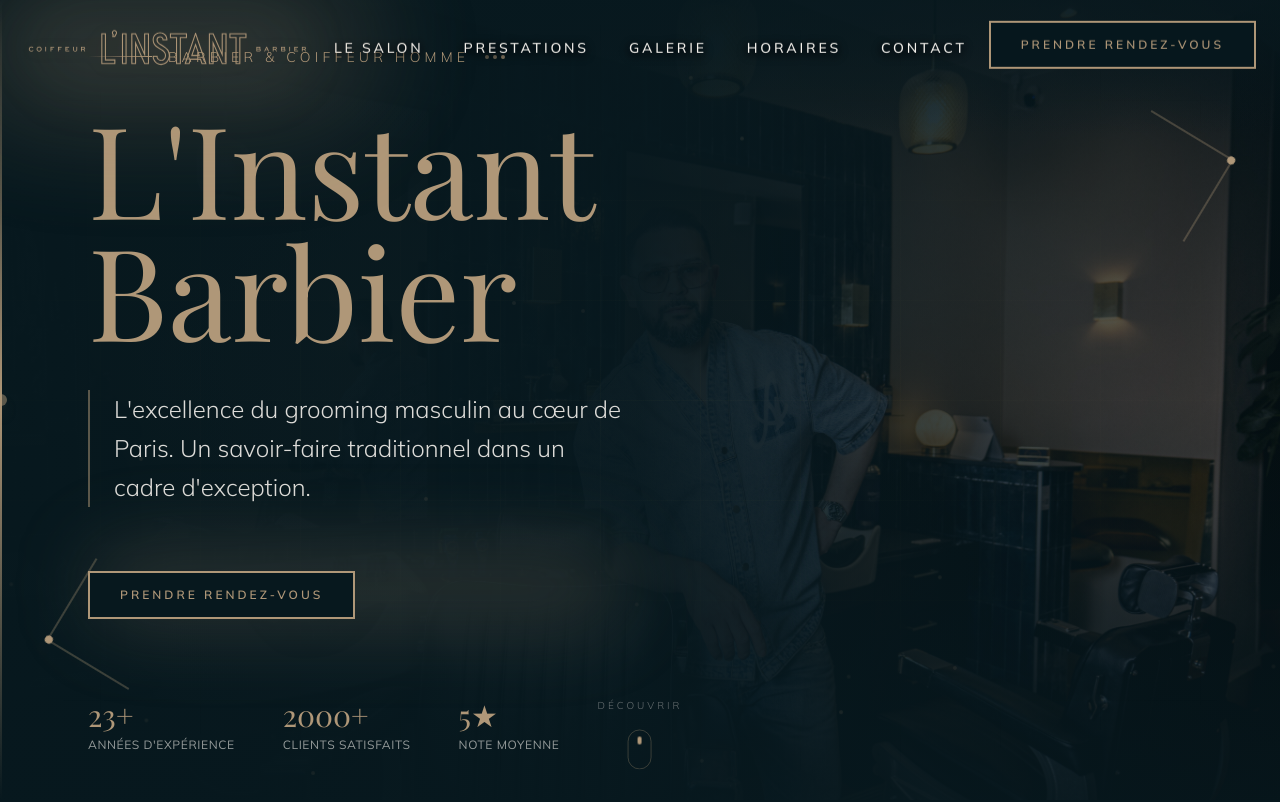
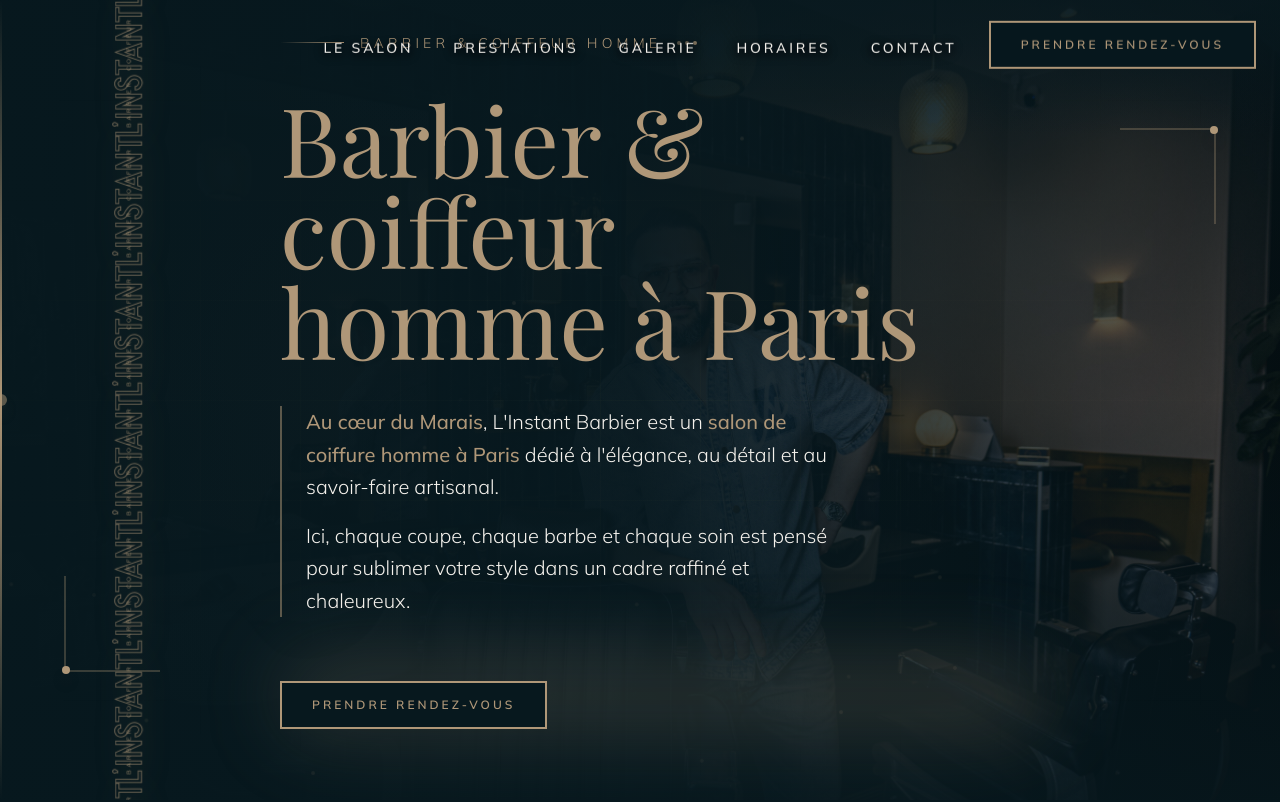
Before and after one commit to ssidikov/instant-barbier, a Next.js app: page / in a window 1280 px wide. Shown: the top 802 px of the page. Built offline with nearby package versions, Linux system fonts and the light colour scheme; a web font is replaced by a local one.

Commit message:
feat: establish initial homepage with core sections, styling, and animations.

```diff
--- a/src/app/globals.css
+++ b/src/app/globals.css
@@ -337,3 +337,17 @@
 .animate-marquee-rtl {
   animation: marquee-rtl 300s linear infinite;
 }
+
+/* Vertical marquee - bottom to top */
+@keyframes marquee-vertical {
+  0% {
+    transform: translateY(0);
+  }
+  100% {
+    transform: translateY(-50%);
+  }
+}
+
+.animate-marquee-vertical {
+  animation: marquee-vertical 40s linear infinite;
+}
--- a/src/app/page.tsx
+++ b/src/app/page.tsx
@@ -434,8 +434,29 @@ export default function Home() {
           <div className='absolute inset-0 bg-[linear-gradient(rgba(156,131,88,0.03)_1px,transparent_1px),linear-gradient(90deg,rgba(156,131,88,0.03)_1px,transparent_1px)] bg-[size:100px_100px] [mask-image:radial-gradient(ellipse_80%_50%_at_50%_50%,black,transparent)]' />
 
           {/* Content */}
-          <Container className='pr-148 relative z-10 h-full flex items-center'>
-            <div className='max-w-3xl mr-auto space-y-8 md:space-y-10 py-32 md:py-20'>
+          <div className='relative z-10 h-full flex'>
+            {/* Logo on left side - rotated 90 degrees with vertical marquee, 20% width */}
+            <div className='hidden md:flex w-[20vw] shrink-0 h-full overflow-hidden relative items-center justify-center'>
+              <div className='animate-marquee-vertical flex flex-col items-center gap-24 h-max'>
+                {/* Multiple logos for seamless vertical loop */}
+                {[...Array(8)].map((_, i) => (
+                  <div key={i} className='shrink-0'>
+                    <Image
+                      src='/logo/logo-golden.svg'
+                      alt="L'Instant Barbier"
+                      width={600}
+                      height={200}
+                      className='w-[45vh] h-auto object-contain drop-shadow-[0_4px_16px_rgba(156,131,88,0.4)] opacity-60 -rotate-90'
+                      priority={i === 0}
+                    />
+                  </div>
+                ))}
+              </div>
+            </div>
+
+            {/* Hero content - with padding to clear header */}
+            <Container className='flex-1 flex items-center pt-32 md:pt-24'>
+              <div className='max-w-3xl space-y-8 md:space-y-10'>
                 {/* Subtitle with animated line */}
                 <div ref={heroSubtitleRef} className='flex items-center gap-4'>
                   <span className='w-16 h-[1px] bg-gradient-to-r from-transparent to-gold' />
@@ -455,21 +476,31 @@ export default function Home() {
                   </div>
                 </div>
 
-              {/* Main Title with perspective */}
+                {/* Main Title */}
                 <h1
                   ref={heroTitleRef}
-                className='text-5xl md:text-6xl lg:text-8xl xl:text-9xl font-title text-gold leading-[0.95] [perspective:1000px]'>
-                <span className='block [transform-style:preserve-3d]'>L&apos;Instant</span>
-                <span className='block [transform-style:preserve-3d]'>Barbier</span>
+                  className='text-4xl md:text-5xl lg:text-7xl xl:text-8xl font-title text-gold leading-[0.95] [perspective:1000px]'>
+                  <span className='block [transform-style:preserve-3d]'>Barbier & coiffeur</span>
+                  <span className='block [transform-style:preserve-3d]'>homme à Paris</span>
                 </h1>
 
                 {/* Description with premium styling */}
-              <p
+                <div
                   ref={heroDescriptionRef}
-                className='text-xl md:text-2xl text-cream/90 max-w-xl font-light leading-relaxed relative pl-6 border-l-2 border-gold/50'>
-                L&apos;excellence du grooming masculin au cœur de Paris. Un savoir-faire
-                traditionnel dans un cadre d&apos;exception.
+                  className='text-lg md:text-xl text-cream/90 max-w-xl font-light leading-relaxed relative pl-6 border-l-2 border-gold/50 space-y-4'>
+                  <p>
+                    <strong className='text-gold font-medium'>Au cœur du Marais</strong>,
+                    L&apos;Instant Barbier est un{' '}
+                    <strong className='text-gold font-medium'>
+                      salon de coiffure homme à Paris
+                    </strong>{' '}
+                    dédié à l&apos;élégance, au détail et au savoir-faire artisanal.
                   </p>
+                  <p>
+                    Ici, chaque coupe, chaque barbe et chaque soin est pensé pour sublimer votre
+                    style dans un cadre raffiné et chaleureux.
+                  </p>
+                </div>
 
                 {/* CTA Button with glow effect */}
                 <div ref={heroCtaRef} className='pt-6 relative'>
@@ -499,31 +530,20 @@ export default function Home() {
                     <div className='text-3xl font-title text-gold mb-1 group-hover:scale-110 transition-transform'>
                       5★
                     </div>
-                  <div className='text-xs text-cream/60 uppercase tracking-wider'>Note moyenne</div>
+                    <div className='text-xs text-cream/60 uppercase tracking-wider'>
+                      Note moyenne
+                    </div>
                   </div>
                 </div>
               </div>
             </Container>
-
-          {/* Scroll Indicator - Premium */}
-          <div className='absolute bottom-12 left-1/2 -translate-x-1/2 flex flex-col items-center gap-4 float-element'>
-            <span className='text-cream/40 text-[10px] uppercase tracking-[0.3em] font-light'>
-              Découvrir
-            </span>
-            <div className='relative w-6 h-10 border border-gold/30 rounded-full flex items-start justify-center p-2'>
-              <div className='w-1 h-2 bg-gold rounded-full animate-bounce' />
-            </div>
           </div>
 
-          {/* Decorative Corner Elements - Animated */}
-          <div
-            className='corner-element absolute top-32 right-16 w-24 h-24 border-t-2 border-r-2 border-gold/30'
-            style={{ transformOrigin: 'center' }}>
+          {/* Decorative Corner Elements - Static */}
+          <div className='absolute top-32 right-16 w-24 h-24 border-t-2 border-r-2 border-gold/30'>
             <div className='absolute -top-1 -right-1 w-2 h-2 bg-gold rounded-full shadow-lg shadow-gold/50' />
           </div>
-          <div
-            className='corner-element absolute bottom-32 left-16 w-24 h-24 border-b-2 border-l-2 border-gold/30'
-            style={{ transformOrigin: 'center' }}>
+          <div className='absolute bottom-32 left-16 w-24 h-24 border-b-2 border-l-2 border-gold/30'>
             <div className='absolute -bottom-1 -left-1 w-2 h-2 bg-gold rounded-full shadow-lg shadow-gold/50' />
           </div>
 
--- a/src/components/Header.tsx
+++ b/src/components/Header.tsx
@@ -1,7 +1,6 @@
 'use client'
 
 import Link from 'next/link'
-import Image from 'next/image'
 import Button from './Button'
 import { useState, useEffect, useRef } from 'react'
 import { PLANITY_URL } from '@/lib/constants'
@@ -14,7 +13,6 @@ export default function Header() {
   const [isMenuOpen, setIsMenuOpen] = useState(false)
   const [scrolled, setScrolled] = useState(false)
   const headerRef = useRef<HTMLElement>(null)
-  const logoRef = useRef<HTMLDivElement>(null)
   const navRef = useRef<HTMLElement>(null)
   const ctaRef = useRef<HTMLDivElement>(null)
 
@@ -34,15 +32,7 @@ export default function Header() {
       y: -100,
       opacity: 0,
       duration: 1,
-    }).from(
-      logoRef.current,
-      {
-        scale: 0,
-        opacity: 0,
-        duration: 0.8,
-      },
-      '-=0.6',
-    )
+    })
 
     // Animate nav items properly
     if (navRef.current) {
@@ -109,25 +99,8 @@ export default function Header() {
         className={`absolute top-0 left-0 right-0 h-[1px] bg-gradient-to-r from-transparent via-gold/50 to-transparent transition-opacity duration-500 ${scrolled ? 'opacity-100' : 'opacity-0'}`}
       />
 
-      <div className='max-w-7xl mx-auto px-6 h-24 flex items-center justify-between relative'>
-        {/* Logo / Brand Name */}
-        <Link href='/' className='flex items-center relative z-10'>
-          <div ref={logoRef} className='relative group'>
-            {/* Multiple glow layers for depth */}
-            <div className='absolute inset-0 bg-gold/20 blur-2xl group-hover:bg-gold/30 transition-all duration-700 rounded-full scale-150' />
-            <div className='absolute inset-0 bg-gold/10 blur-xl group-hover:bg-gold/18 transition-all duration-500 rounded-full animate-pulse' />
-            <Image
-              src='/logo/logo-golden.svg'
-              alt="L'Instant Barbier"
-              width={112}
-              height={288}
-              className='h-28 w-72 object-contain relative z-10 transition-all duration-700 drop-shadow-[0_2px_8px_rgba(156,131,88,0.12)]'
-              priority
-            />
-          </div>
-        </Link>
-
-        {/* Desktop Navigation */}
+      <div className='max-w-7xl mx-auto px-6 h-24 flex items-center justify-center relative'>
+        {/* Desktop Navigation - Centered */}
         <nav ref={navRef} className='hidden lg:flex items-center space-x-10'>
           {navItems.map((item) => (
             <Link
@@ -145,8 +118,10 @@ export default function Header() {
           ))}
         </nav>
 
-        {/* CTA */}
-        <div ref={ctaRef} className='hidden lg:block relative z-10'>
+        {/* CTA - Absolute right */}
+        <div
+          ref={ctaRef}
+          className='hidden lg:block absolute right-6 top-1/2 -translate-y-1/2 z-10'>
           <Button href={PLANITY_URL}>Prendre rendez-vous</Button>
         </div>
 
```
Lines whose indentation alone changed are shown as unchanged.
